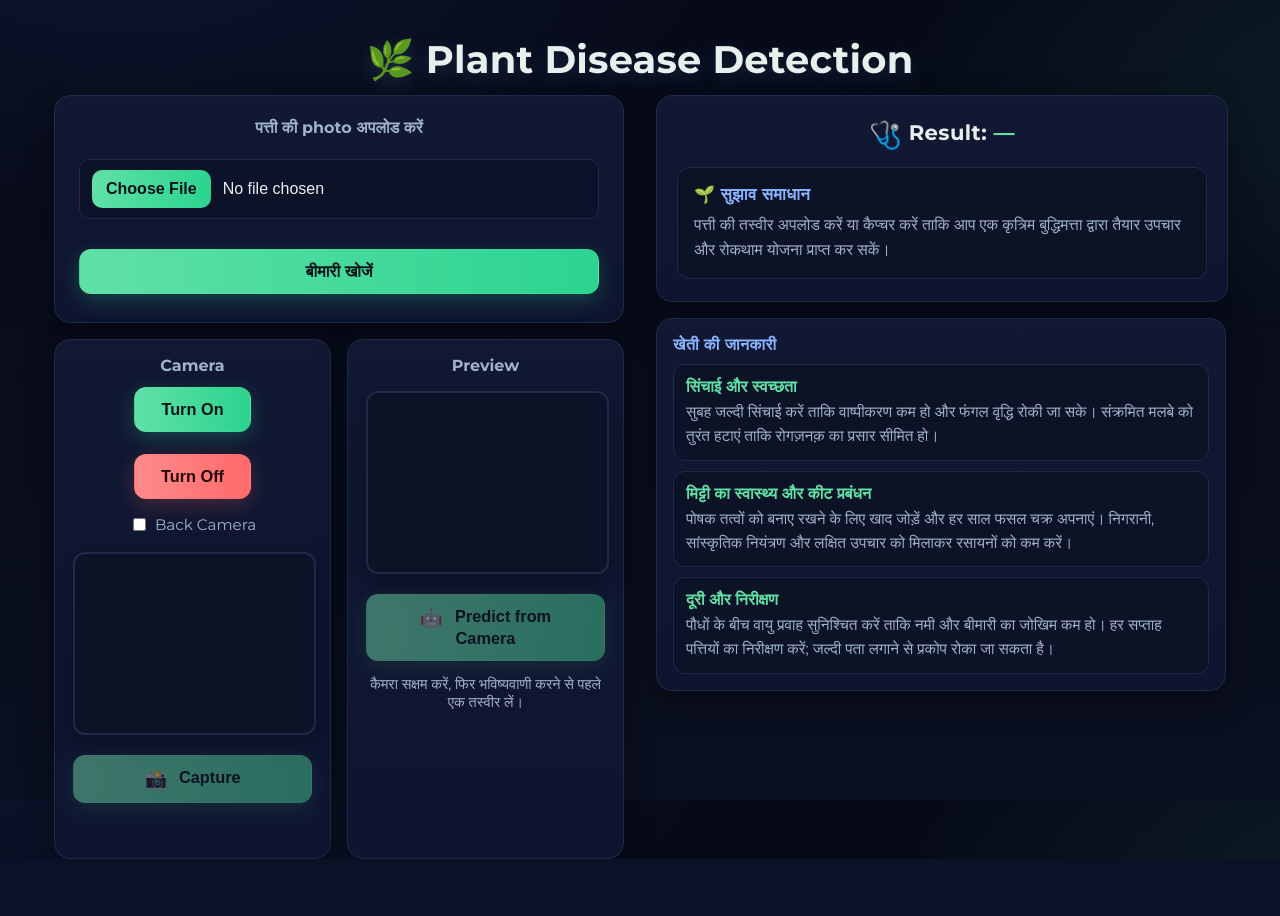
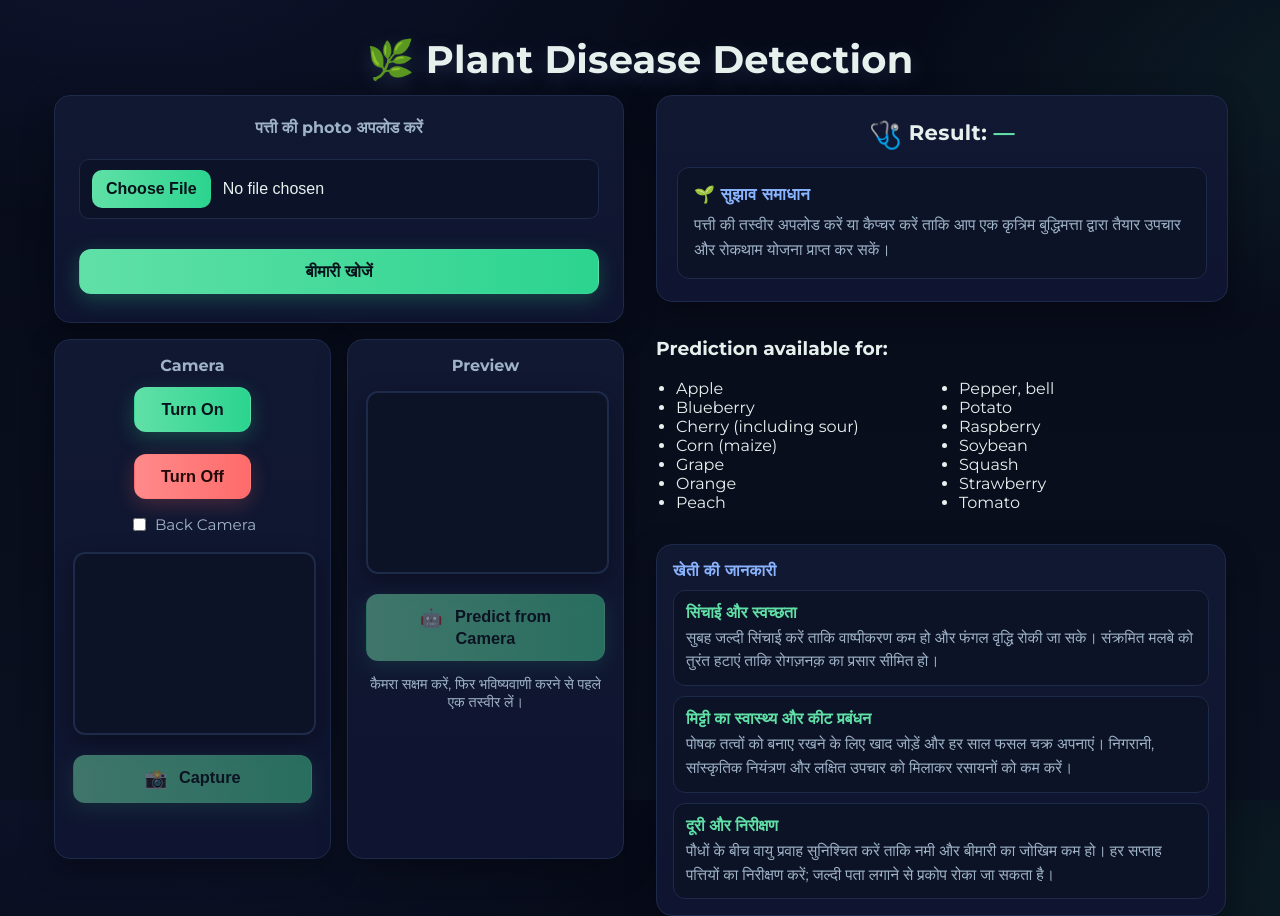
Before and after one commit to Mfaj-cod/PlantDiseaseDetection, a Flask app: page / in a window 1280 px wide. Before the commit the page ends 859 px from the top, so only its background shows below. Run offline with Flask 3, Linux system fonts and the light colour scheme; a map, chart or similar area stays blank; parts of the project's set-up code (start-up, migrations or seed data) failed here and were passed over.

Commit message:
showing the capability of the model on distinct plants

```diff
--- a/app.py
+++ b/app.py
@@ -43,6 +43,7 @@ transform = transforms.Compose([
 # label mapping
 class_names = ['Apple___Apple_scab', 'Apple___Black_rot', 'Apple___Cedar_apple_rust', 'Apple___healthy', 'Blueberry___healthy', 'Cherry_(including_sour)___Powdery_mildew', 'Cherry_(including_sour)___healthy', 'Corn_(maize)___Cercospora_leaf_spot Gray_leaf_spot', 'Corn_(maize)___Common_rust_', 'Corn_(maize)___Northern_Leaf_Blight', 'Corn_(maize)___healthy', 'Grape___Black_rot', 'Grape___Esca_(Black_Measles)', 'Grape___Leaf_blight_(Isariopsis_Leaf_Spot)', 'Grape___healthy', 'Orange___Haunglongbing_(Citrus_greening)', 'Peach___Bacterial_spot', 'Peach___healthy', 'Pepper,_bell___Bacterial_spot', 'Pepper,_bell___healthy', 'Potato___Early_blight', 'Potato___Late_blight', 'Potato___healthy', 'Raspberry___healthy', 'Soybean___healthy', 'Squash___Powdery_mildew', 'Strawberry___Leaf_scorch', 'Strawberry___healthy', 'Tomato___Bacterial_spot', 'Tomato___Early_blight', 'Tomato___Late_blight', 'Tomato___Leaf_Mold', 'Tomato___Septoria_leaf_spot', 'Tomato___Spider_mites Two-spotted_spider_mite', 'Tomato___Target_Spot', 'Tomato___Tomato_Yellow_Leaf_Curl_Virus', 'Tomato___Tomato_mosaic_virus', 'Tomato___healthy']
 
+unique_class_names = ['Apple', 'Blueberry', 'Cherry (including sour)', 'Corn (maize)', 'Grape', 'Orange', 'Peach', 'Pepper, bell', 'Potato', 'Raspberry', 'Soybean', 'Squash', 'Strawberry', 'Tomato']
 
 # Loading environment variables from .env file
 load_dotenv()
@@ -130,21 +131,21 @@ def get_disease_remedy(disease_name: str):
 def upload_predict():
     if request.method == 'POST':
         if 'file' not in request.files:
-            return render_template('index.html', prediction="No file uploaded.", remedy=None)
+            return render_template('index.html', prediction="No image uploaded.", remedy=None, classes=unique_class_names)
 
         file = request.files['file']
         if not file:
-            return render_template('index.html', prediction="No image selected.", remedy=None)
+            return render_template('index.html', prediction="No image selected.", remedy=None, classes=unique_class_names)
 
         img_bytes = file.read()
         prediction = predict_image(img_bytes).replace('_', ' ')
         logger.info(f"Image prediction: {prediction}")
 
         remedy = get_disease_remedy(prediction)
-        return render_template('index.html', prediction=prediction, remedy=remedy)
+        return render_template('index.html', prediction=prediction, remedy=remedy, classes=unique_class_names)
 
     # logger.info("problem in rendering uploaded page.")
-    return render_template('index.html', prediction=None, remedy=None)
+    return render_template('index.html', prediction=None, remedy=None, classes=unique_class_names)
 
 
 
@@ -153,13 +154,13 @@ def upload_predict():
 def capture_predict():
     file = request.files.get('file')
     if not file:
-        return render_template('index.html', prediction="No image captured.", remedy=None)
+        return render_template('index.html', prediction="No image captured.", remedy=None, classes=unique_class_names)
 
     prediction = predict_image(file.read()).replace('_', ' ')
     logger.info(f"Captured image prediction: {prediction}")
 
     remedy = get_disease_remedy(prediction)
-    return render_template('index.html', prediction=prediction, remedy=remedy)
+    return render_template('index.html', prediction=prediction, remedy=remedy, classes=unique_class_names)
 
 
 
--- a/static/style.css
+++ b/static/style.css
@@ -294,6 +294,12 @@ video, canvas {
   line-height: 1.55;
 }
 
+.available-classes ul {
+  columns: 2; /* or 3 if you're feeling adventurous */
+  padding-left: 20px;
+}
+
+
 /* Responsive */
 @media (max-width: 850px) {
   .layout {
--- a/templates/index.html
+++ b/templates/index.html
@@ -66,6 +66,15 @@
           <p>{{ remedy|safe if remedy else 'पत्ती की तस्वीर अपलोड करें या कैप्चर करें ताकि आप एक कृत्रिम बुद्धिमत्ता द्वारा तैयार उपचार और रोकथाम योजना प्राप्त कर सकें।' }}</p>
         </div>
       </div>
+      <div class="available-classes">
+        <h3>Prediction available for:</h3>
+          <ul>
+          {% for c in classes %}
+            <li>{{ c }}</li>
+          {% endfor %}
+        </ul>
+      </div>
+
 
       <div class="facts">
         <div class="facts-header">खेती की जानकारी</div>
```
